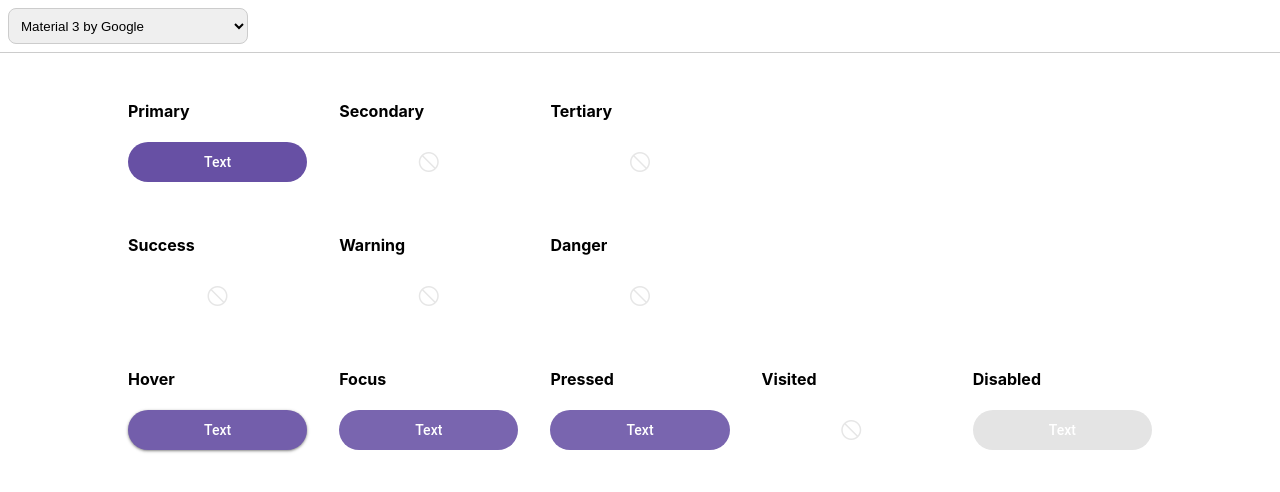
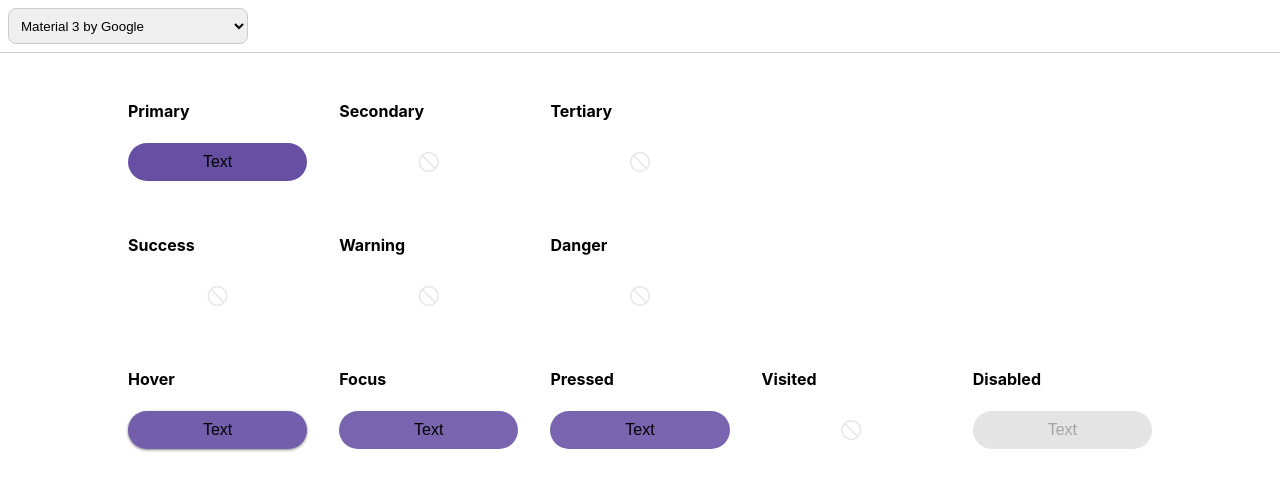
Before and after one commit to rodrigojcmello/kiskadee, a React (Vite) app in the folder packages/react/: page / in a window 1280 px wide. Shown: the top 492 px of the page. Built offline with nearby package versions, Linux system fonts and the light colour scheme.

Commit message:
feat: update theme schema to support base attribute on text element

```diff
--- a/packages/react/src/components/Button/Button.tsx
+++ b/packages/react/src/components/Button/Button.tsx
@@ -20,7 +20,7 @@ const ButtonStyle = styled.button<
 
     '&.button': {
       ...theme.container?.contained?.base,
-      ...theme.container?.contained?.variant[variant]?.rest,
+      ...theme.container?.contained?.variant?.[variant]?.rest,
       cursor: 'pointer',
       border: 'none',
       fontSize: '16px',
@@ -37,7 +37,7 @@ const ButtonStyle = styled.button<
     //--------------------------------------------------------------------------
 
     '& .button__text': {
-      ...theme.text?.[typeStyle]?.[variant]?.rest,
+      ...theme.text?.[typeStyle]?.variant?.[variant]?.rest,
       transitionProperty: 'color, font-size',
       transitionDuration: duration,
       transitionTimingFunction: timingFunction,
@@ -49,33 +49,33 @@ const ButtonStyle = styled.button<
 
     // HOVER
     '&:hover, &.--hover': {
-      ...theme.container?.[typeStyle]?.variant[variant]?.hover,
-      '.button__text': theme.text?.[typeStyle]?.[variant]?.hover,
+      ...theme.container?.[typeStyle]?.variant?.[variant]?.hover,
+      '.button__text': theme.text?.[typeStyle]?.variant?.[variant]?.hover,
     },
 
     // PRESSED
     '&:active, &.--pressed': {
-      ...theme.container?.[typeStyle]?.variant[variant]?.pressed,
-      '.button__text': theme.text?.[typeStyle]?.[variant]?.pressed,
+      ...theme.container?.[typeStyle]?.variant?.[variant]?.pressed,
+      '.button__text': theme.text?.[typeStyle]?.variant?.[variant]?.pressed,
     },
 
     // FOCUS
     '&:focus-visible, &.--focus': {
-      ...theme.container?.[typeStyle]?.variant[variant]?.focus,
-      '.button__text': theme.text?.[typeStyle]?.[variant]?.focus,
+      ...theme.container?.[typeStyle]?.variant?.[variant]?.focus,
+      '.button__text': theme.text?.[typeStyle]?.variant?.[variant]?.focus,
     },
 
     // VISITED
     '&:visited, &.--visited': {
-      ...theme.container?.[typeStyle]?.variant[variant]?.visited,
-      '.button__text': theme.text?.[typeStyle]?.[variant]?.visited,
+      ...theme.container?.[typeStyle]?.variant?.[variant]?.visited,
+      '.button__text': theme.text?.[typeStyle]?.variant?.[variant]?.visited,
     },
 
     // DISABLED
     '&:disabled': {
-      ...theme.container?.[typeStyle]?.variant[variant]?.disabled,
+      ...theme.container?.[typeStyle]?.variant?.[variant]?.disabled,
       cursor: 'not-allowed',
-      '.button__text': theme.text?.[typeStyle]?.[variant]?.disabled,
+      '.button__text': theme.text?.[typeStyle]?.variant?.[variant]?.disabled,
     },
   };
 });
--- a/packages/react/src/themes/capybara/theme.ts
+++ b/packages/react/src/themes/capybara/theme.ts
@@ -145,14 +145,17 @@ export const capybaraTheme: KiskadeeSchema = {
       },
       text: {
         contained: {
-          primary: {
-            rest: {
+          base: {
             fontSize: '0.875rem',
-              color: '#FFFFFF',
             lineHeight: '20px',
             fontWeight: 500,
             fontFamily: 'Roboto',
             fontStyle: 'normal',
+          },
+          variant: {
+            primary: {
+              rest: {
+                color: '#FFFFFF',
               },
               disabled: {
                 color: '#999999',
@@ -160,12 +163,7 @@ export const capybaraTheme: KiskadeeSchema = {
             },
             secondary: {
               rest: {
-              fontSize: '0.875rem',
                 color: '#FFFFFF',
-              lineHeight: '20px',
-              fontWeight: 500,
-              fontFamily: 'Roboto',
-              fontStyle: 'normal',
               },
               disabled: {
                 color: '#999999',
@@ -173,12 +171,7 @@ export const capybaraTheme: KiskadeeSchema = {
             },
             success: {
               rest: {
-              fontSize: '0.875rem',
                 color: '#FFFFFF',
-              lineHeight: '20px',
-              fontWeight: 500,
-              fontFamily: 'Roboto',
-              fontStyle: 'normal',
               },
               disabled: {
                 color: '#999999',
@@ -186,12 +179,7 @@ export const capybaraTheme: KiskadeeSchema = {
             },
             warning: {
               rest: {
-              fontSize: '0.875rem',
                 color: '#FFFFFF',
-              lineHeight: '20px',
-              fontWeight: 500,
-              fontFamily: 'Roboto',
-              fontStyle: 'normal',
               },
               disabled: {
                 color: '#999999',
@@ -199,12 +187,7 @@ export const capybaraTheme: KiskadeeSchema = {
             },
             danger: {
               rest: {
-              fontSize: '0.875rem',
                 color: '#FFFFFF',
-              lineHeight: '20px',
-              fontWeight: 500,
-              fontFamily: 'Roboto',
-              fontStyle: 'normal',
               },
               disabled: {
                 color: '#999999',
@@ -214,4 +197,5 @@ export const capybaraTheme: KiskadeeSchema = {
         },
       },
     },
+  },
 };
--- a/packages/react/src/themes/carbon/theme.ts
+++ b/packages/react/src/themes/carbon/theme.ts
@@ -73,14 +73,17 @@ export const carbonTheme: KiskadeeSchema = {
       },
       text: {
         contained: {
-          primary: {
-            rest: {
+          base: {
             fontSize: '1rem',
-              color: '#FFFFFF',
             lineHeight: '1.375rem',
             fontWeight: 400,
             fontFamily: 'IBM Plex Sans',
             fontStyle: 'normal',
+          },
+          variant: {
+            primary: {
+              rest: {
+                color: '#FFFFFF',
               },
               disabled: {
                 color: '#8d8d8d',
@@ -88,12 +91,7 @@ export const carbonTheme: KiskadeeSchema = {
             },
             secondary: {
               rest: {
-              fontSize: '1rem',
                 color: '#FFFFFF',
-              lineHeight: '1.375rem',
-              fontWeight: 400,
-              fontFamily: 'IBM Plex Sans',
-              fontStyle: 'normal',
               },
               disabled: {
                 color: '#8d8d8d',
@@ -101,12 +99,7 @@ export const carbonTheme: KiskadeeSchema = {
             },
             danger: {
               rest: {
-              fontSize: '1rem',
                 color: '#FFFFFF',
-              lineHeight: '1.375rem',
-              fontWeight: 400,
-              fontFamily: 'IBM Plex Sans',
-              fontStyle: 'normal',
               },
               disabled: {
                 color: '#8d8d8d',
@@ -116,4 +109,5 @@ export const carbonTheme: KiskadeeSchema = {
         },
       },
     },
+  },
 };
--- a/packages/react/src/themes/fluent/theme.ts
+++ b/packages/react/src/themes/fluent/theme.ts
@@ -40,20 +40,24 @@ export const fluentTheme: KiskadeeSchema = {
       },
       text: {
         contained: {
-          primary: {
-            rest: {
+          base: {
             fontSize: '0.875rem',
-              color: '#FFFFFF',
             lineHeight: '20px',
             fontWeight: 600,
             fontFamily: 'Segoe UI',
             fontStyle: 'normal',
           },
+          variant: {
+            primary: {
+              rest: {
+                color: '#FFFFFF',
+              },
               hover: {
                 color: '#FFFFFF',
               },
               pressed: {
-              color: 'rgba(255, 255, 255, 0.7)',
+                color: '#ffffffb3',
+              },
             },
           },
         },
--- a/packages/react/src/themes/ios/theme.ts
+++ b/packages/react/src/themes/ios/theme.ts
@@ -44,14 +44,17 @@ export const iosTheme: KiskadeeSchema = {
       },
       text: {
         contained: {
-          primary: {
-            rest: {
+          base: {
             fontSize: '1.0625rem',
-              color: '#FFFFFF',
             lineHeight: '22px',
             fontWeight: 600,
             fontFamily: 'SF Pro Text',
             fontStyle: 'normal',
+          },
+          variant: {
+            primary: {
+              rest: {
+                color: '#FFFFFF',
               },
               disabled: {
                 color: '#3c3c444d',
@@ -59,12 +62,7 @@ export const iosTheme: KiskadeeSchema = {
             },
             secondary: {
               rest: {
-              fontSize: '1.0625rem',
                 color: '#307DF6',
-              lineHeight: '22px',
-              fontWeight: 600,
-              fontFamily: 'SF Pro Text',
-              fontStyle: 'normal',
               },
               disabled: {
                 color: '#3c3c444d',
@@ -72,12 +70,7 @@ export const iosTheme: KiskadeeSchema = {
             },
             tertiary: {
               rest: {
-              fontSize: '1.0625rem',
                 color: '#307DF6',
-              lineHeight: '22px',
-              fontWeight: 600,
-              fontFamily: 'SF Pro Text',
-              fontStyle: 'normal',
               },
               disabled: {
                 color: '#3c3c444d',
@@ -87,4 +80,5 @@ export const iosTheme: KiskadeeSchema = {
         },
       },
     },
+  },
 };
--- a/packages/react/src/themes/material/theme.ts
+++ b/packages/react/src/themes/material/theme.ts
@@ -41,21 +41,16 @@ export const materialTheme: KiskadeeSchema = {
       },
       text: {
         contained: {
-          primary: {
-            rest: {
+          base: {
             fontSize: '0.875rem',
-              color: '#FFFFFF',
             lineHeight: '20px',
             fontWeight: 500,
             fontFamily: 'Roboto',
             fontStyle: 'normal',
-            },
-            hover: {
             color: '#FFFFFF',
           },
         },
       },
     },
   },
-  },
 };
```
Also changed, not shown: packages/react/src/components/Button/Button.types.ts (+17 -11 lines), packages/react/src/site/documentation/Button/ButtonDocumentation.tsx (+13 -16 lines). Lines whose indentation alone changed are shown as unchanged.
